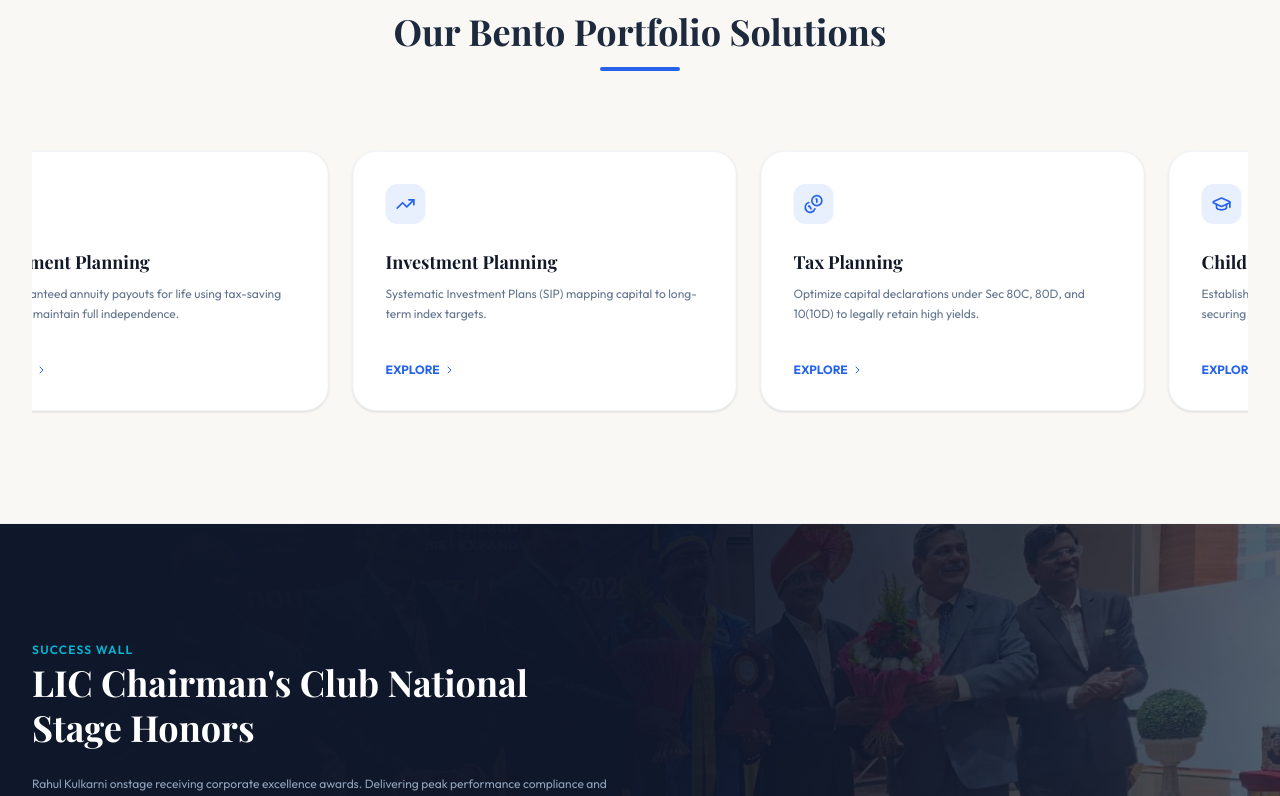
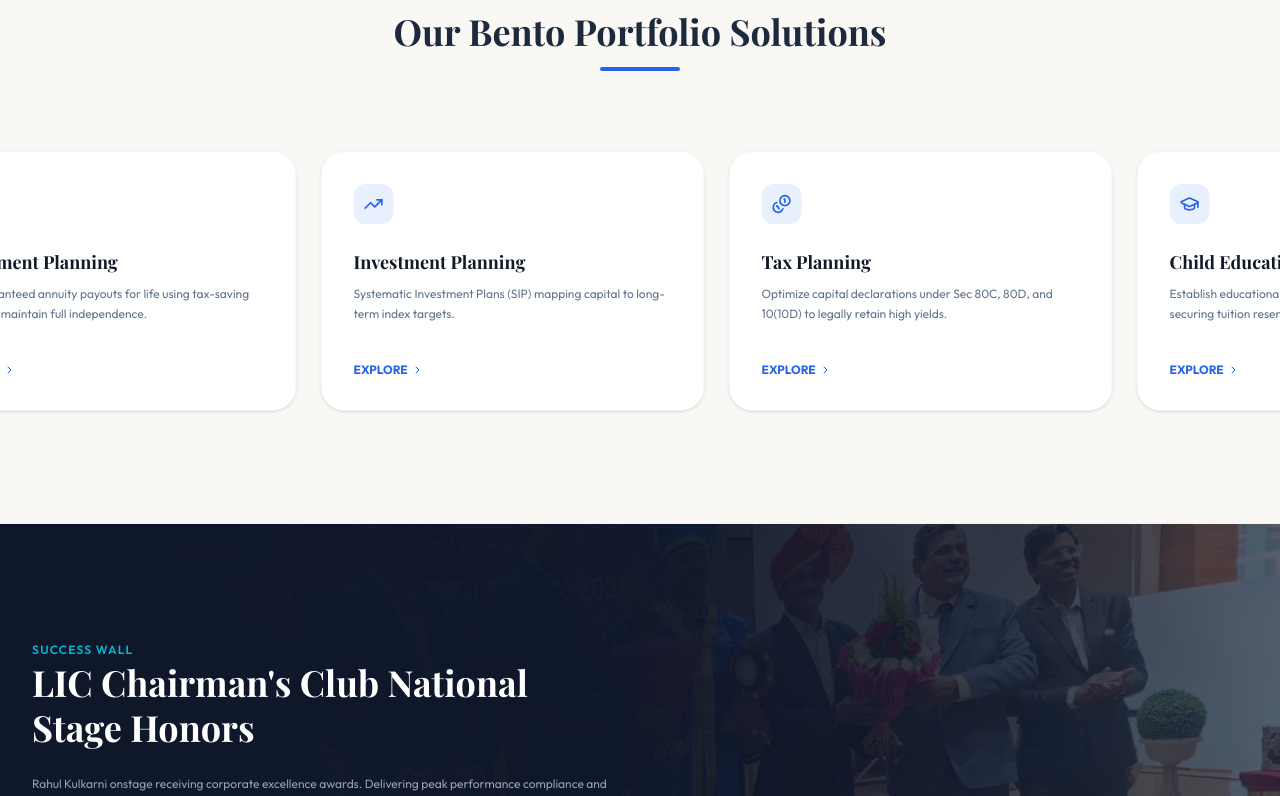
Before and after one commit to gayatrispatil1427-collab/landingpage, a React (Vite) app: page / in a window 1280 px wide. Shown: the part 2424-3220 px from the top of the page. Built offline with nearby package versions, Linux system fonts and the light colour scheme; a web font is replaced by a local one.

Commit message:
style: remove inner container padding constraint from CardSlider to allow edge-to-edge layout

```diff
--- a/src/pages/Home.jsx
+++ b/src/pages/Home.jsx
@@ -784,7 +784,9 @@
             </h2>
             <div className="mx-auto mt-4 h-1 w-20 bg-primary rounded-full" />
           </div>
-
+        </div>
+
+        <div className="w-full overflow-hidden">
           <CardSlider
             items={services}
             renderItem={renderServiceCard}
```
